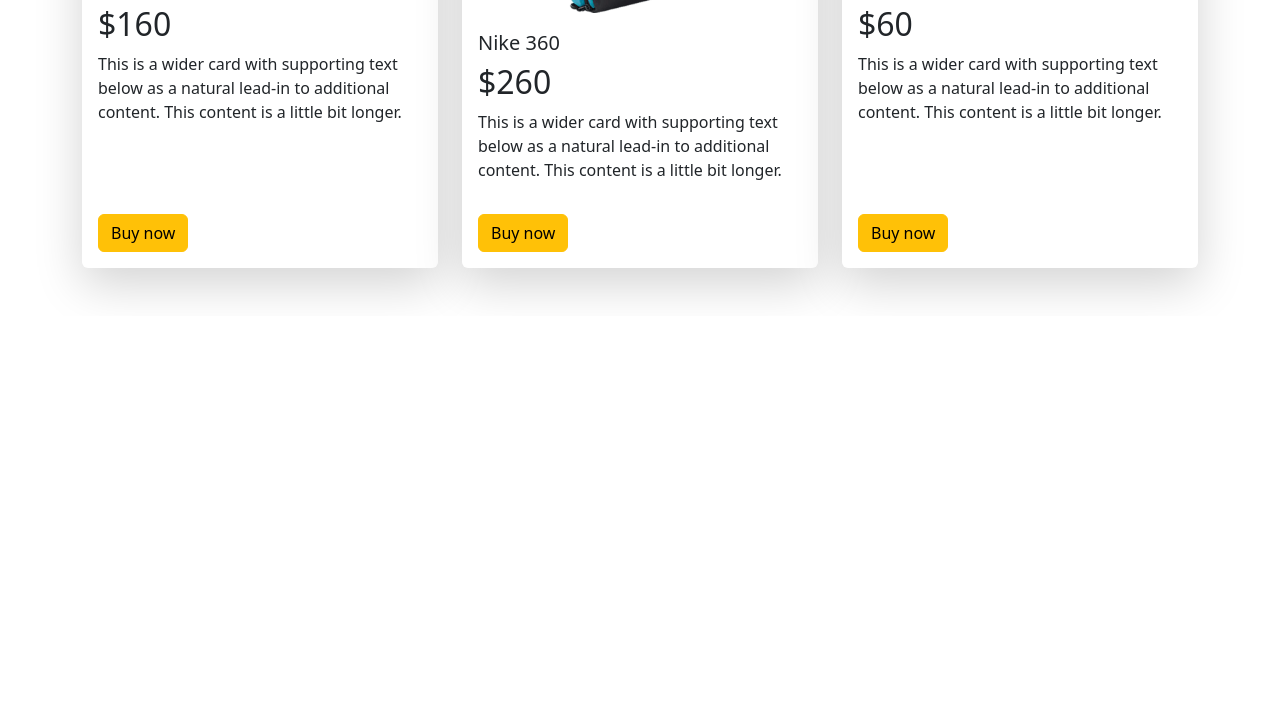
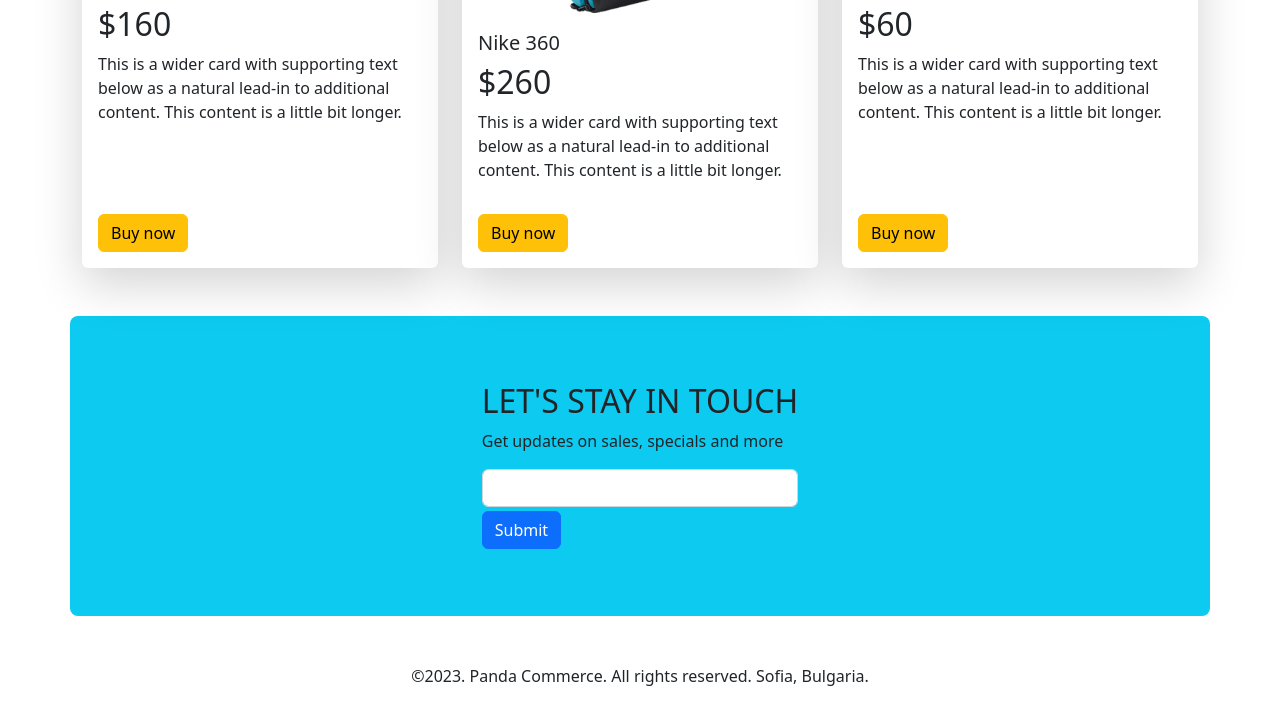
Before and after one commit to AhFahim01/panda-commerce-bootstrap-main, a plain HTML site: page index.html in a window 1280 px wide. Shown: the part 1861-2565 px from the top of the page. Before the commit the page ends 2177 px from the top, so only its background shows below. Drawn offline with nearby package versions, Linux system fonts and the light colour scheme.

Commit message:
navber modded

```diff
--- a/index.html
+++ b/index.html
@@ -5,7 +5,7 @@
     <meta charset="UTF-8">
     <meta http-equiv="X-UA-Compatible" content="IE=edge">
     <meta name="viewport" content="width=device-width, initial-scale=1.0">
-    <title>Document</title>
+    <title>Panda ecommerce</title>
     <link href="https://cdn.jsdelivr.net/npm/bootstrap@5.2.0/dist/css/bootstrap.min.css" rel="stylesheet"
         integrity="sha384-gH2yIJqKdNHPEq0n4Mqa/HGKIhSkIHeL5AyhkYV8i59U5AR6csBvApHHNl/vI1Bx" crossorigin="anonymous">
 </head>
@@ -13,12 +13,10 @@
 <body>
     <header class="container">
         <nav class="navbar navbar-expand-lg bg-light">
-            <div class="container"></div>
-            <a class="navbar-brand" href="#"> <img src="images/logo.png" alt=""></a>
+            <div class="container-fluid">
+              <a class="navbar-brand" href="#">  <img src="images/logo.png" alt="" ></a>
 
-            <button class="navbar-toggler" type="button" data-bs-toggle="collapse"
-                data-bs-target="#navbarSupportedContent" aria-controls="navbarSupportedContent" aria-expanded="false"
-                aria-label="Toggle navigation">
+              <button class="navbar-toggler" type="button" data-bs-toggle="collapse" data-bs-target="#navbarSupportedContent" aria-controls="navbarSupportedContent" aria-expanded="false" aria-label="Toggle navigation">
                 <span class="navbar-toggler-icon"></span>
               </button>
               <div class="collapse navbar-collapse" id="navbarSupportedContent">
@@ -30,16 +28,13 @@
                     <a class="nav-link" href="#">Link</a>
                   </li>
                   <li class="nav-item dropdown">
-                        <a class="nav-link dropdown-toggle" href="#" role="button" data-bs-toggle="dropdown"
-                            aria-expanded="false">
+                    <a class="nav-link dropdown-toggle" href="#" role="button" data-bs-toggle="dropdown" aria-expanded="false">
                       Dropdown
                     </a>
                     <ul class="dropdown-menu">
                       <li><a class="dropdown-item" href="#">Action</a></li>
                       <li><a class="dropdown-item" href="#">Another action</a></li>
-                            <li>
-                                <hr class="dropdown-divider">
-                            </li>
+                      <li><hr class="dropdown-divider"></li>
                       <li><a class="dropdown-item" href="#">Something else here</a></li>
                     </ul>
                   </li>
@@ -254,8 +249,34 @@
 
               </div>
         </section>
-        <!-- backpack section ends -->
+
+        <!-- subscribe start -->
+        <section style="height:300px ;" class="container d-flex rounded-3 align-items-center justify-content-center bg-info">
+            <div>
+                <h2>LET'S STAY IN TOUCH</h2>
+            <p>Get updates on sales, specials and more</p>
+            <form>
+                <div class="mb-1">
+
+                  <input type="email" class="form-control" id="exampleInputEmail1" aria-describedby="emailHelp">
+
+                </div>
+
+
+                <button type="submit" class="btn btn-primary">Submit</button>
+              </form>
+            </div>
+
+        </section>
+        <!-- subscribe end-->
+
+
+
+
     </main>
+    <footer class="mt-5 text-center">
+        <p>©2023. Panda Commerce. All rights reserved. Sofia, Bulgaria.</p>
+    </footer>
 
 
 
```
Lines whose indentation alone changed are shown as unchanged.
